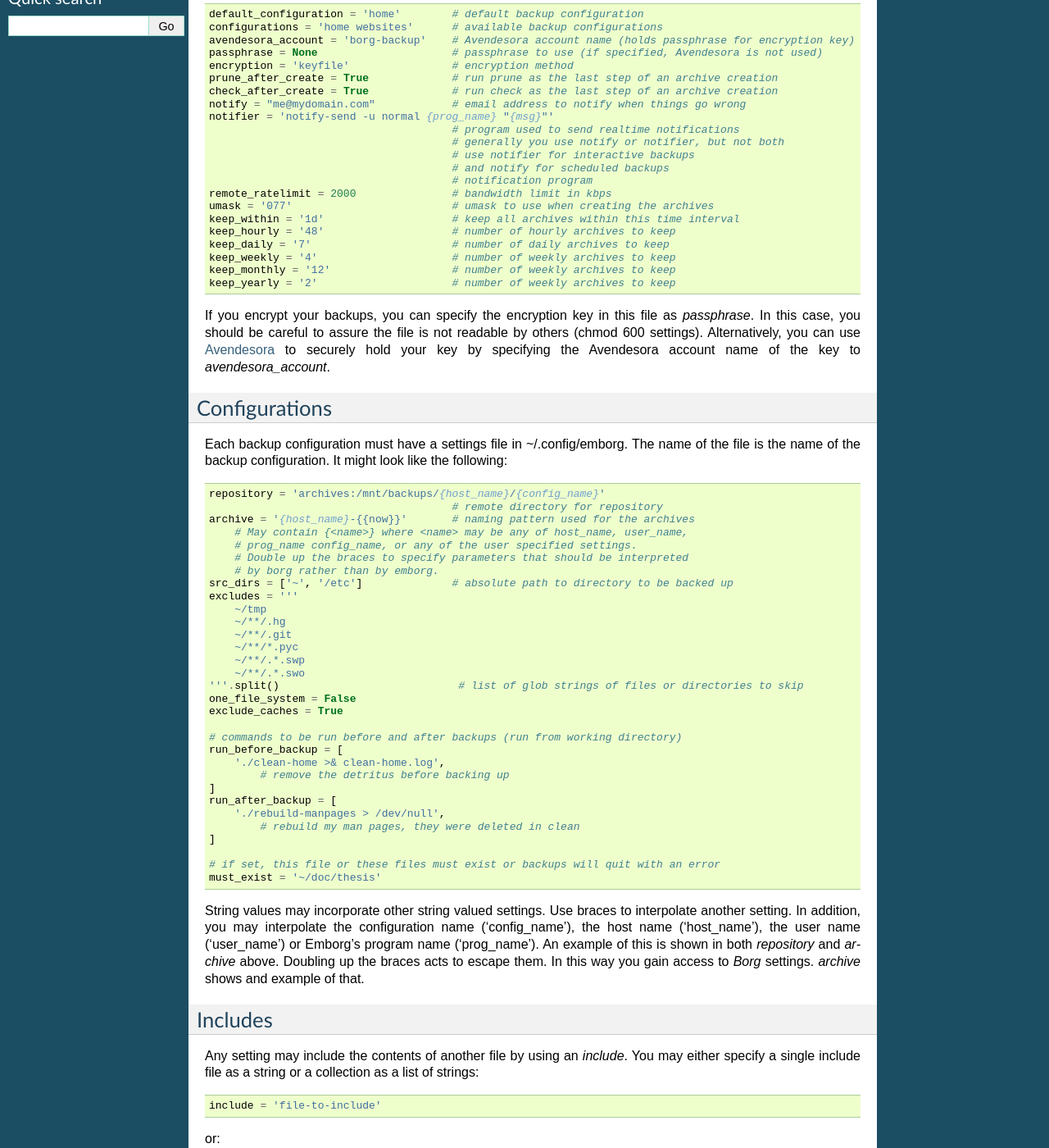
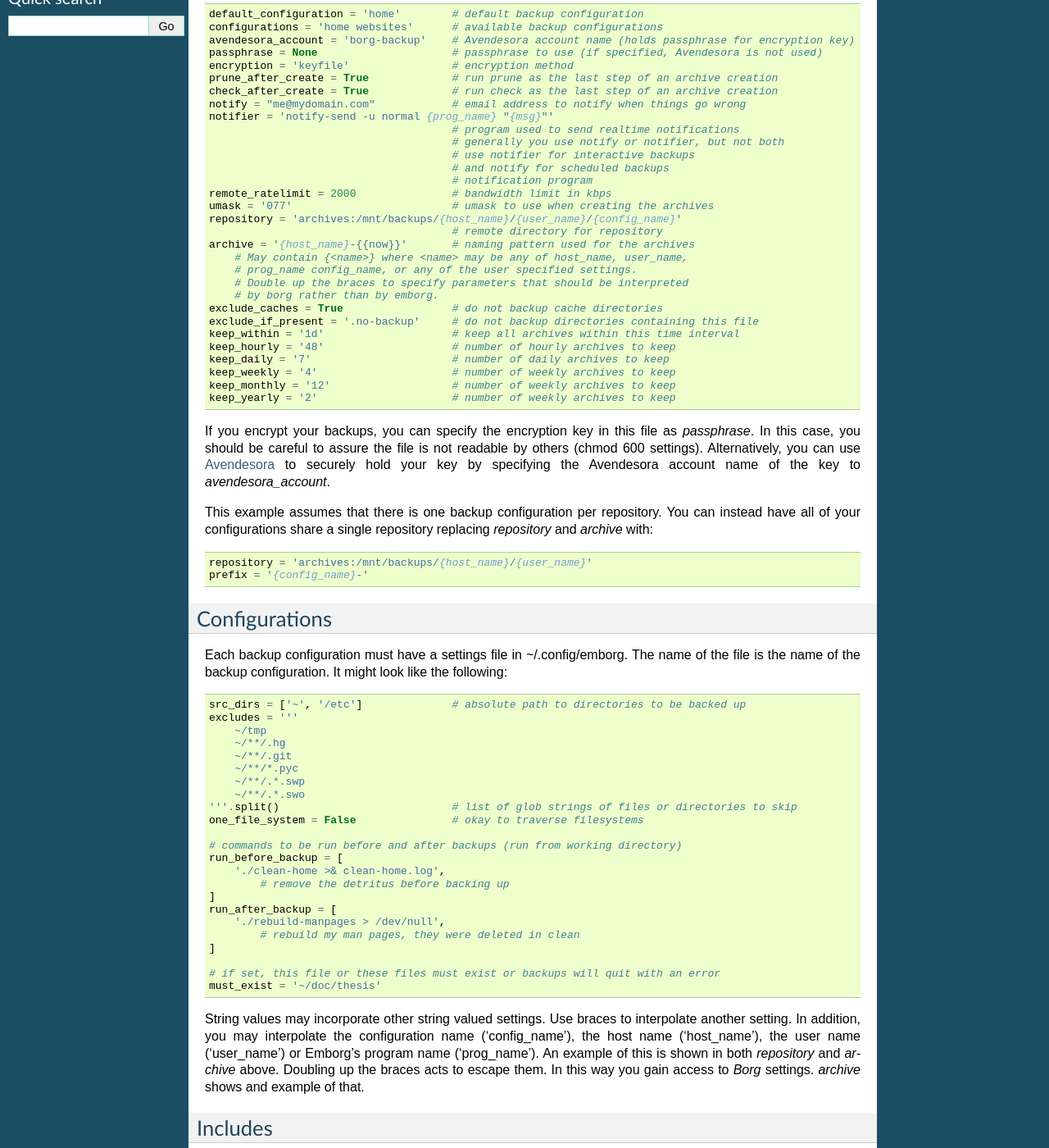
Before and after one commit to KenKundert/emborg, a Sphinx documentation site: the page built from doc/configuring.rst, in a window 1280 px wide and 1400 px high, scrolled down 361 px. Shown: the whole window at 82% size. Built offline with Sphinx 7.4.7, drawn with Linux system fonts in a browser that asks for light colours.

Commit message:
Refine the documentation.

```diff
--- a/doc/configuring.rst
+++ b/doc/configuring.rst
@@ -37,6 +37,15 @@ following::
                                           # notification program
     remote_ratelimit = 2000               # bandwidth limit in kbps
     umask = '077'                         # umask to use when creating the archives
+    repository = 'archives:/mnt/backups/{host_name}/{user_name}/{config_name}'
+                                          # remote directory for repository
+    archive = '{host_name}-{{now}}'       # naming pattern used for the archives
+        # May contain {<name>} where <name> may be any of host_name, user_name,
+        # prog_name config_name, or any of the user specified settings.
+        # Double up the braces to specify parameters that should be interpreted
+        # by borg rather than by emborg.
+    exclude_caches = True                 # do not backup cache directories
+    exclude_if_present = '.no-backup'     # do not backup directories containing this file
     keep_within = '1d'                    # keep all archives within this time interval
     keep_hourly = '48'                    # number of hourly archives to keep
     keep_daily = '7'                      # number of daily archives to keep
@@ -50,6 +59,13 @@ readable by others (chmod 600 settings).  Alternatively, you can use `Avendesora
 <https://avendesora.readthedocs.io>`_ to securely hold your key by specifying
 the Avendesora account name of the key to *avendesora_account*.
 
+This example assumes that there is one backup configuration per repository. You
+can instead have all of your configurations share a single repository replacing
+*repository* and *archive* with::
+
+    repository = 'archives:/mnt/backups/{host_name}/{user_name}'
+    prefix = '{config_name}-'
+
 
 Configurations
 --------------
@@ -58,14 +74,7 @@ Each backup configuration must have a settings file in ~/.config/emborg. The
 name of the file is the name of the backup configuration.  It might look like
 the following::
 
-    repository = 'archives:/mnt/backups/{host_name}/{config_name}'
-                                          # remote directory for repository
-    archive = '{host_name}-{{now}}'       # naming pattern used for the archives
-        # May contain {<name>} where <name> may be any of host_name, user_name,
-        # prog_name config_name, or any of the user specified settings.
-        # Double up the braces to specify parameters that should be interpreted
-        # by borg rather than by emborg.
-    src_dirs = ['~', '/etc']              # absolute path to directory to be backed up
+    src_dirs = ['~', '/etc']              # absolute path to directories to be backed up
     excludes = '''
         ~/tmp
         ~/**/.hg
@@ -73,9 +82,8 @@ the following::
         ~/**/*.pyc
         ~/**/.*.swp
         ~/**/.*.swo
-    '''.split()                            # list of glob strings of files or directories to skip
-    one_file_system = False
-    exclude_caches = True
+    '''.split()                           # list of glob strings of files or directories to skip
+    one_file_system = False               # okay to traverse filesystems
 
     # commands to be run before and after backups (run from working directory)
     run_before_backup = [
```
Also changed, not shown: doc/installing.rst (+5 -5 lines).
